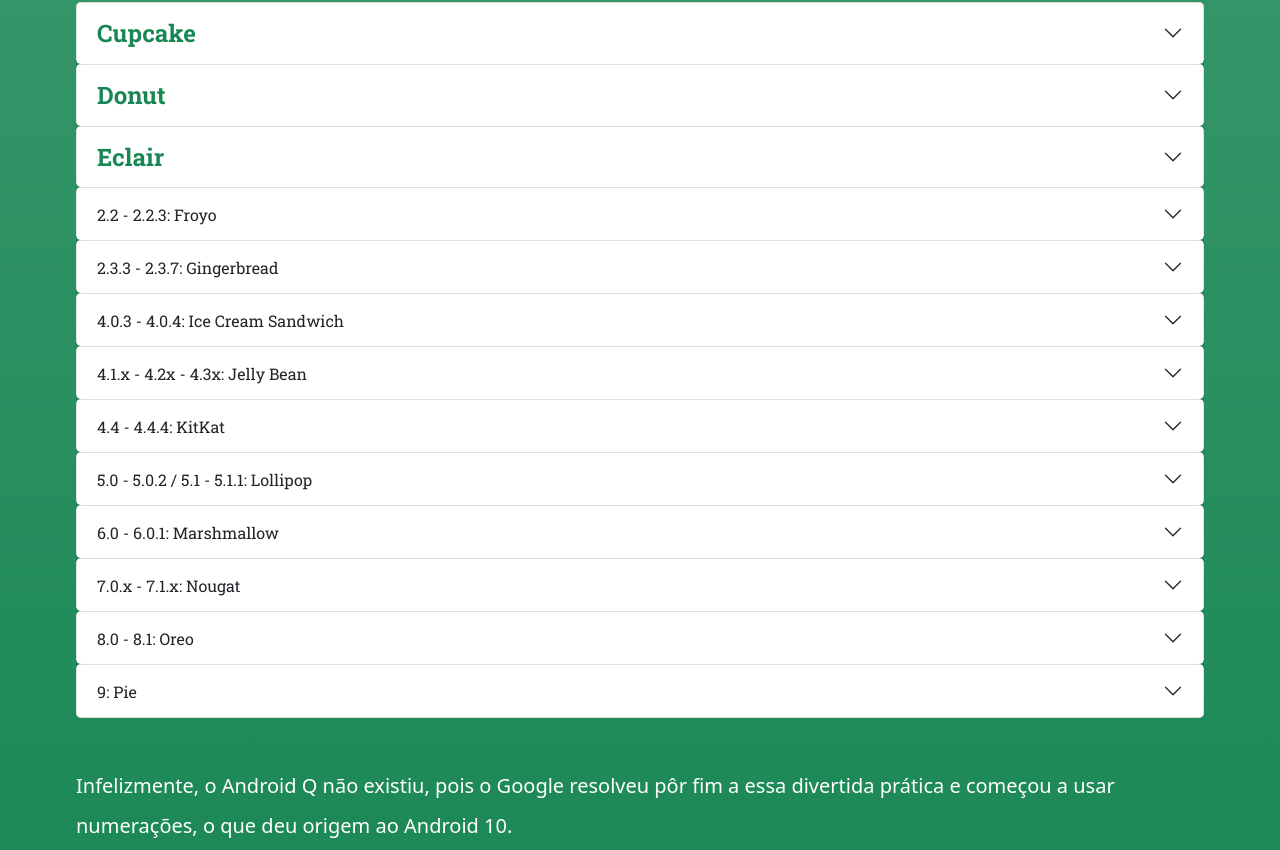
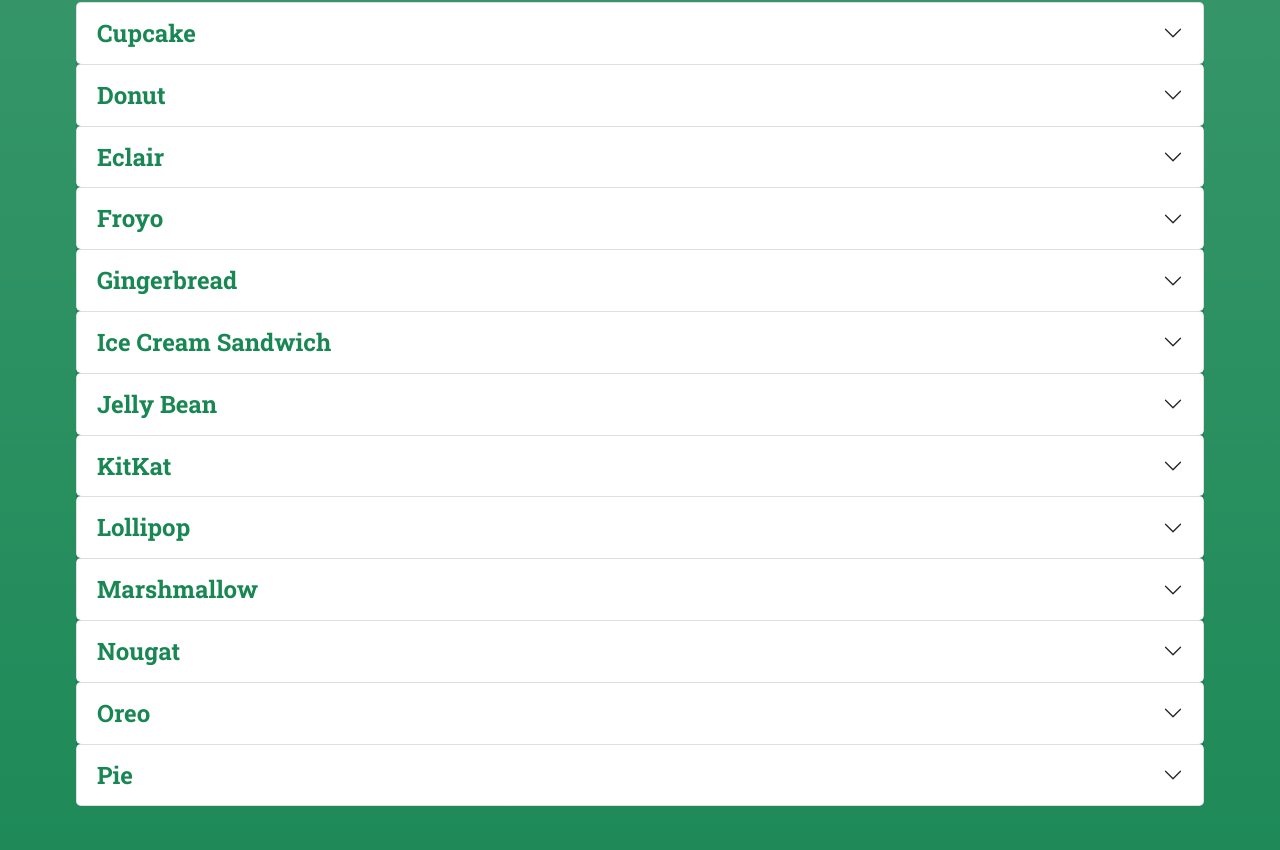
Before and after one commit to danilo-felix/projeto-android-2, a plain HTML site: page index.html in a window 1280 px wide. Shown: the part 4450-5300 px from the top of the page. Drawn offline with Linux system fonts and the light colour scheme.

Commit message:
Accordion

```diff
--- a/index.html
+++ b/index.html
@@ -161,21 +161,22 @@
             </h2>
             <div id="flush-collapseThree" class="accordion-collapse collapse" aria-labelledby="flush-headingThree" data-bs-parent="#accordionFlushExample">
               <div class="accordion-body">
-                <p class="fs-5">Versões: 2.0 - 2.1</p>
-                <p class="fs-5">Lançamento: 15.09.2009</p>
-                <p class="fs-5">Distribuição: menos de 0.1%</p>
+                <p>Versões: 2.0 - 2.1</p>
+                <p>Lançamento: 15.09.2009</p>
+                <p>Distribuição: menos de 0.1%</p>
               </div>
             </div>
           </div>
 
           <div class="accordion-item bg-white rounded-3">
             <h2 class="accordion-header" id="flush-headingFour">
-              <button class="accordion-button collapsed" type="button" data-bs-toggle="collapse" data-bs-target="#flush-collapseFour" aria-expanded="false" aria-controls="flush-collapseFour">
-                2.2 - 2.2.3: Froyo
+              <button class="accordion-button collapsed fs-4 text-success" type="button" data-bs-toggle="collapse" data-bs-target="#flush-collapseFour" aria-expanded="false" aria-controls="flush-collapseFour">
+                <strong>Froyo</strong>
               </button>
             </h2>
             <div id="flush-collapseFour" class="accordion-collapse collapse" aria-labelledby="flush-headingFour" data-bs-parent="#accordionFlushExample">
             <div class="accordion-body">
+              <p>Versões: 2.2 - 2.2.3</p>
               <p>Lançamento: 20.05.2010</p>
               <p>Distribuição: menos de 0.1%</p>
             </div>
@@ -184,12 +185,13 @@
 
           <div class="accordion-item bg-white rounded-3">
             <h2 class="accordion-header" id="flush-headingFive">
-              <button class="accordion-button collapsed" type="button" data-bs-toggle="collapse" data-bs-target="#flush-collapseFive" aria-expanded="false" aria-controls="flush-collapseFive">
-                2.3.3 - 2.3.7: Gingerbread
+              <button class="accordion-button collapsed fs-4 text-success" type="button" data-bs-toggle="collapse" data-bs-target="#flush-collapseFive" aria-expanded="false" aria-controls="flush-collapseFive">
+                <strong>Gingerbread</strong>
               </button>
             </h2>
             <div id="flush-collapseFive" class="accordion-collapse collapse" aria-labelledby="flush-headingFive" data-bs-parent="#accordionFlushExample">
             <div class="accordion-body">
+              <p>Versões: 2.3.3 - 2.3.7</p>
               <p>Lançamento: 09.02.2011</p>
               <p>Distribuição: menos de 0.1%</p>
             </div>
@@ -198,12 +200,13 @@
 
           <div class="accordion-item bg-white rounded-3">
             <h2 class="accordion-header" id="flush-headingSix">
-              <button class="accordion-button collapsed" type="button" data-bs-toggle="collapse" data-bs-target="#flush-collapseSix" aria-expanded="false" aria-controls="flush-collapseSix">
-                4.0.3 - 4.0.4: Ice Cream Sandwich
+              <button class="accordion-button collapsed fs-4 text-success" type="button" data-bs-toggle="collapse" data-bs-target="#flush-collapseSix" aria-expanded="false" aria-controls="flush-collapseSix">
+                <strong>Ice Cream Sandwich</strong>
               </button>
             </h2>
             <div id="flush-collapseSix" class="accordion-collapse collapse" aria-labelledby="flush-headingSix" data-bs-parent="#accordionFlushExample">
             <div class="accordion-body">
+              <p>Versões: 4.0.3 - 4.0.4</p>
               <p>Lançamento: 16.12.2011</p>
               <p>Distribuição: menos de 0.1%</p>
             </div>
@@ -212,12 +215,13 @@
 
           <div class="accordion-item bg-white rounded-3">
             <h2 class="accordion-header" id="flush-headingSeven">
-              <button class="accordion-button collapsed" type="button" data-bs-toggle="collapse" data-bs-target="#flush-collapseSeven" aria-expanded="false" aria-controls="flush-collapseSeven">
-                4.1.x - 4.2x - 4.3x: Jelly Bean
+              <button class="accordion-button collapsed fs-4 text-success" type="button" data-bs-toggle="collapse" data-bs-target="#flush-collapseSeven" aria-expanded="false" aria-controls="flush-collapseSeven">
+                <strong>Jelly Bean</strong>
               </button>
             </h2>
             <div id="flush-collapseSeven" class="accordion-collapse collapse" aria-labelledby="flush-headingSeven" data-bs-parent="#accordionFlushExample">
             <div class="accordion-body">
+              <p>Versões: 4.1.x - 4.2.x - 4.3.x</p>
               <p>Lançamentos: <br>4.1.x: 09.07.2012<br>4.2.x: 13.11.2012<br>4.3.x: 24.07.2013</p>
               <p>Distribuição: menos de 0.1%</p>
             </div>
@@ -226,12 +230,13 @@
 
           <div class="accordion-item bg-white rounded-3">
             <h2 class="accordion-header" id="flush-headingEight">
-              <button class="accordion-button collapsed" type="button" data-bs-toggle="collapse" data-bs-target="#flush-collapseEight" aria-expanded="false" aria-controls="flush-collapseEight">
-                4.4 - 4.4.4: KitKat
+              <button class="accordion-button collapsed fs-4 text-success" type="button" data-bs-toggle="collapse" data-bs-target="#flush-collapseEight" aria-expanded="false" aria-controls="flush-collapseEight">
+                <strong>KitKat</strong>
               </button>
             </h2>
             <div id="flush-collapseEight" class="accordion-collapse collapse" aria-labelledby="flush-headingEight" data-bs-parent="#accordionFlushExample">
             <div class="accordion-body">
+              <p>Versões: 4.4 - 4.4.4</p>
               <p>Lançamento: 31.10.2013</p>
               <p>Distribuição: 1.87%</p>
             </div>
@@ -240,12 +245,13 @@
 
           <div class="accordion-item bg-white rounded-3">
             <h2 class="accordion-header" id="flush-headingNine">
-              <button class="accordion-button collapsed" type="button" data-bs-toggle="collapse" data-bs-target="#flush-collapseNine" aria-expanded="false" aria-controls="flush-collapseNine">
-                5.0 - 5.0.2 / 5.1 - 5.1.1: Lollipop
+              <button class="accordion-button collapsed fs-4 text-success" type="button" data-bs-toggle="collapse" data-bs-target="#flush-collapseNine" aria-expanded="false" aria-controls="flush-collapseNine">
+                <strong>Lollipop</strong>
               </button>
             </h2>
             <div id="flush-collapseNine" class="accordion-collapse collapse" aria-labelledby="flush-headingNine" data-bs-parent="#accordionFlushExample">
             <div class="accordion-body">
+              <p>Versões: 5.0 - 5.0.2 / 5.1 - 5.1.1</p>
               <p>Lançamentos: <br>5.0 - 5.0.2: 12.11.2014<br>5.1 - 5.1.1: 10.03.2015</p>
               <p>Distribuição: 6.05%</p>
             </div>
@@ -254,12 +260,13 @@
 
           <div class="accordion-item bg-white rounded-3">
             <h2 class="accordion-header" id="flush-headingTen">
-              <button class="accordion-button collapsed" type="button" data-bs-toggle="collapse" data-bs-target="#flush-collapseTen" aria-expanded="false" aria-controls="flush-collapseTen">
-                6.0 - 6.0.1: Marshmallow
+              <button class="accordion-button collapsed fs-4 text-success" type="button" data-bs-toggle="collapse" data-bs-target="#flush-collapseTen" aria-expanded="false" aria-controls="flush-collapseTen">
+                <strong>Marshmallow</strong>
               </button>
             </h2>
             <div id="flush-collapseTen" class="accordion-collapse collapse" aria-labelledby="flush-headingTen" data-bs-parent="#accordionFlushExample">
             <div class="accordion-body">
+              <p>Versões: 6.0 - 6.0.1</p>
               <p>Lançamento: 05.10.2015</p>
               <p>Distribuição: 8.72%</p>
             </div>
@@ -268,12 +275,13 @@
 
           <div class="accordion-item bg-white rounded-3">
             <h2 class="accordion-header" id="flush-headingEleven">
-              <button class="accordion-button collapsed" type="button" data-bs-toggle="collapse" data-bs-target="#flush-collapseEleven" aria-expanded="false" aria-controls="flush-collapseEleven">
-                7.0.x - 7.1.x: Nougat
+              <button class="accordion-button collapsed fs-4 text-success" type="button" data-bs-toggle="collapse" data-bs-target="#flush-collapseEleven" aria-expanded="false" aria-controls="flush-collapseEleven">
+                <strong>Nougat</strong>
               </button>
             </h2>
             <div id="flush-collapseEleven" class="accordion-collapse collapse" aria-labelledby="flush-headingEleven" data-bs-parent="#accordionFlushExample">
             <div class="accordion-body">
+              <p>Versões: 7.0.x - 7.1.x</p>
               <p>Lançamentos: <br>7.0.x: 22.08.2016<br>7.1.x: 05.12.2016</p>
               <p>Distribuição: 10.54%</p>
             </div>
@@ -282,12 +290,13 @@
 
           <div class="accordion-item bg-white rounded-3">
             <h2 class="accordion-header" id="flush-headingTwelve">
-              <button class="accordion-button collapsed" type="button" data-bs-toggle="collapse" data-bs-target="#flush-collapseTwelve" aria-expanded="false" aria-controls="flush-collapseTwelve">
-                8.0 - 8.1: Oreo
+              <button class="accordion-button collapsed fs-4 text-success" type="button" data-bs-toggle="collapse" data-bs-target="#flush-collapseTwelve" aria-expanded="false" aria-controls="flush-collapseTwelve">
+                <strong>Oreo</strong>
               </button>
             </h2>
             <div id="flush-collapseTwelve" class="accordion-collapse collapse" aria-labelledby="flush-headingTwelve" data-bs-parent="#accordionFlushExample">
             <div class="accordion-body">
+              <p>Versões: 8.0 - 8.1</p>
               <p>Lançamentos: <br>8.0: 21.08.2017<br>8.1: 15.12.2017</p>
               <p>Distribuição: 18.66%</p>
             </div>
@@ -296,12 +305,13 @@
 
           <div class="accordion-item bg-white rounded-3">
             <h2 class="accordion-header" id="flush-headingThirteen">
-              <button class="accordion-button collapsed" type="button" data-bs-toggle="collapse" data-bs-target="#flush-collapseThirteen" aria-expanded="false" aria-controls="flush-collapseThirteen">
-                9: Pie
+              <button class="accordion-button collapsed fs-4 text-success" type="button" data-bs-toggle="collapse" data-bs-target="#flush-collapseThirteen" aria-expanded="false" aria-controls="flush-collapseThirteen">
+                <strong>Pie</strong>
               </button>
             </h2>
             <div id="flush-collapseThirteen" class="accordion-collapse collapse" aria-labelledby="flush-headingThirteen" data-bs-parent="#accordionFlushExample">
             <div class="accordion-body">
+              <p>Versão: 9</p>
               <p>Lançamento: 06.08.2018</p>
               <p>Distribuição: 37.4%</p>
             </div>
```
